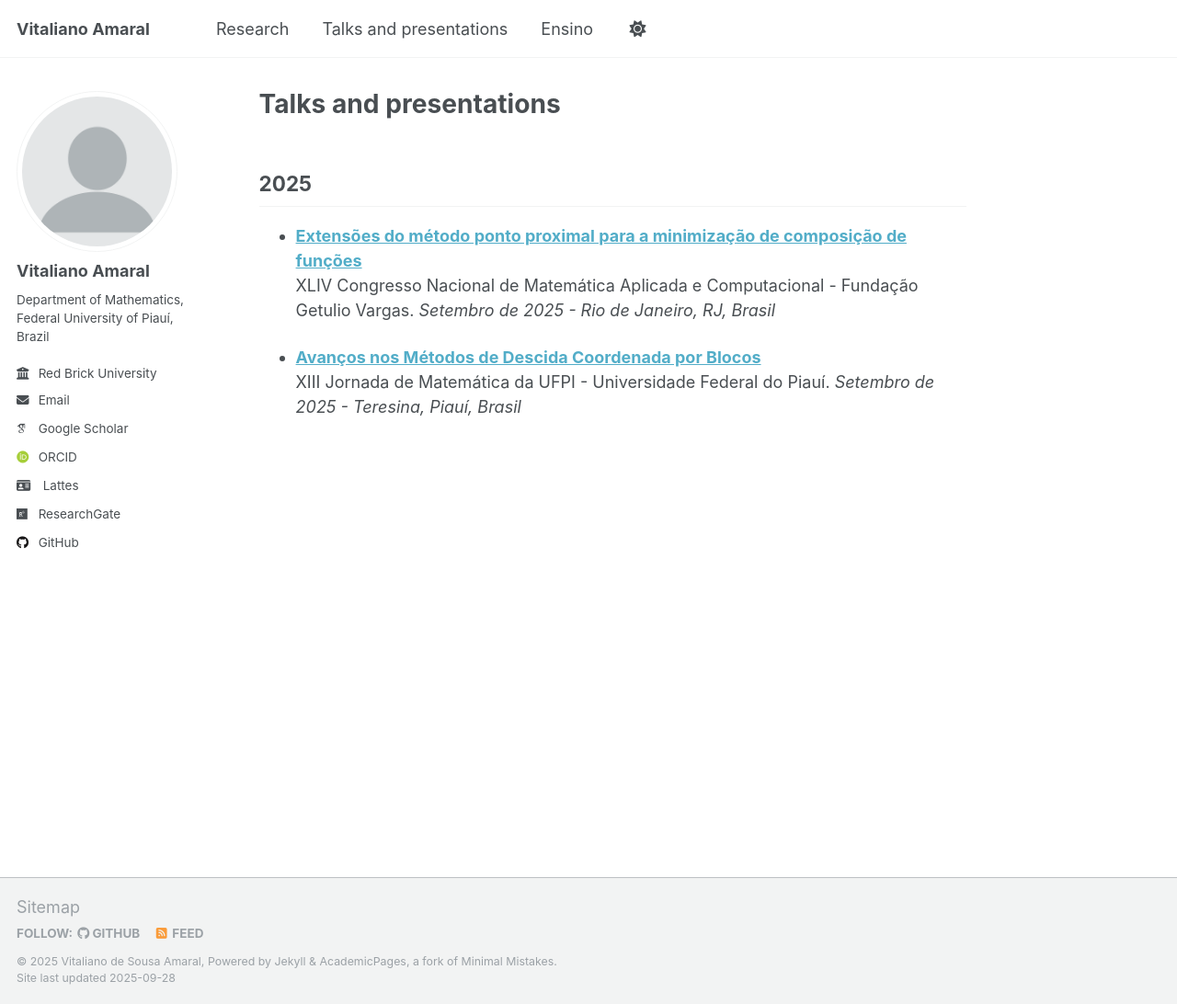
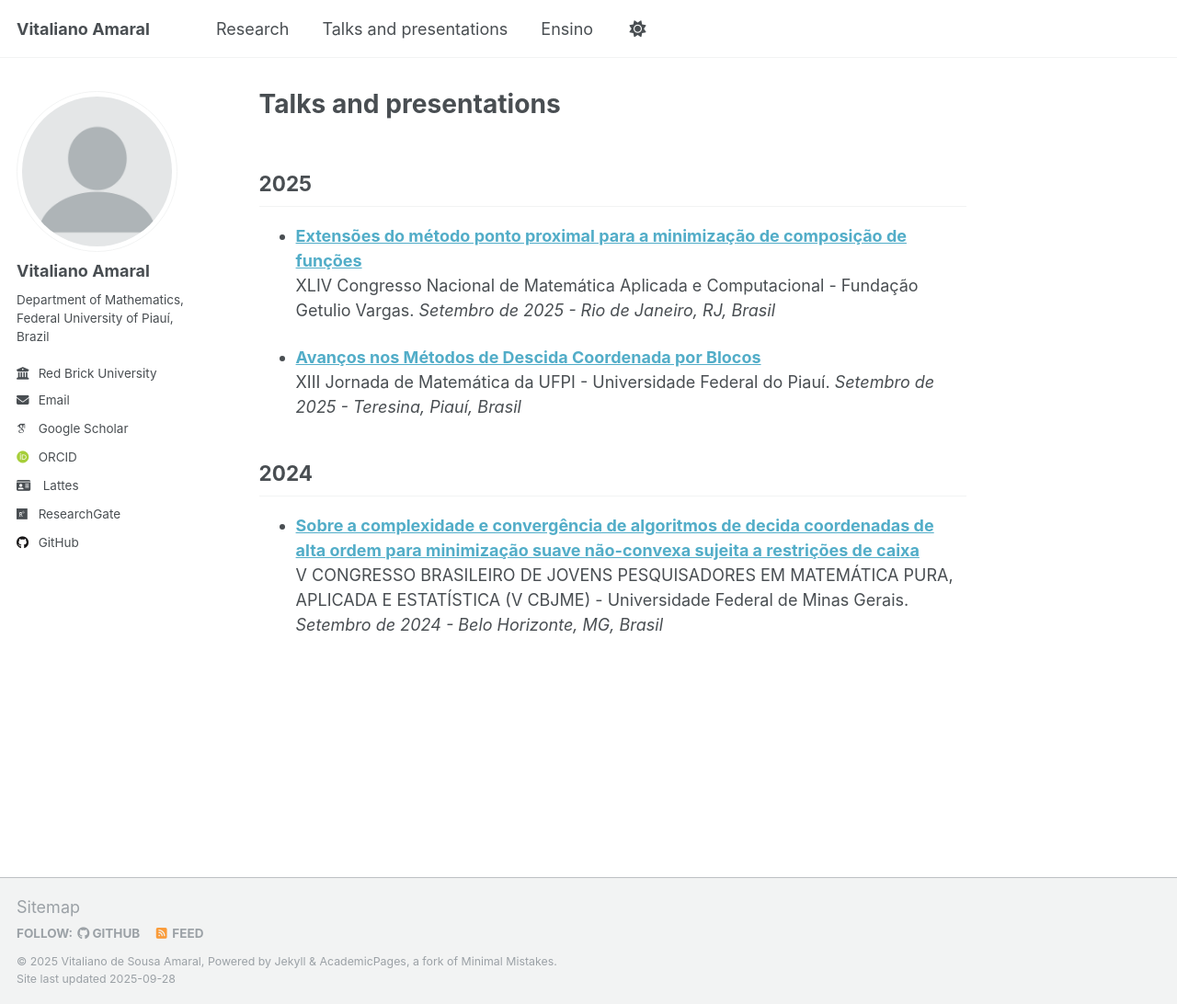
Before and after one commit to vitalianoamaral/vitalianoamaral.github.io, a Jekyll site: the page built from _pages/talksandpresentations.md, in a window 1280 px wide and 1092 px high. Shown: the whole window at 92% size. Built offline with Jekyll 4.4.1, drawn with Linux system fonts in a browser that asks for light colours; some web fonts are replaced.

Commit message:
Update talksandpresentations.md

```diff
--- a/_pages/talksandpresentations.md
+++ b/_pages/talksandpresentations.md
@@ -11,3 +11,8 @@ author_profile: true
 
 - **[Avanços nos Métodos de Descida Coordenada por Blocos](/files/jornada2025.pdf)**
   XIII Jornada de Matemática da UFPI - Universidade Federal do Piauí. *Setembro de 2025 - Teresina, Piauí, Brasil*
+
+## 2024
+
+- **[Sobre a complexidade e convergência de algoritmos de decida coordenadas de alta ordem para minimização suave não-convexa sujeita a restrições de caixa](/files/jovesn2024.pdf)**
+ V CONGRESSO BRASILEIRO DE JOVENS PESQUISADORES EM MATEMÁTICA PURA, APLICADA E ESTATÍSTICA (V CBJME) - Universidade Federal de Minas Gerais. *Setembro de 2024 - Belo Horizonte, MG, Brasil*
```
